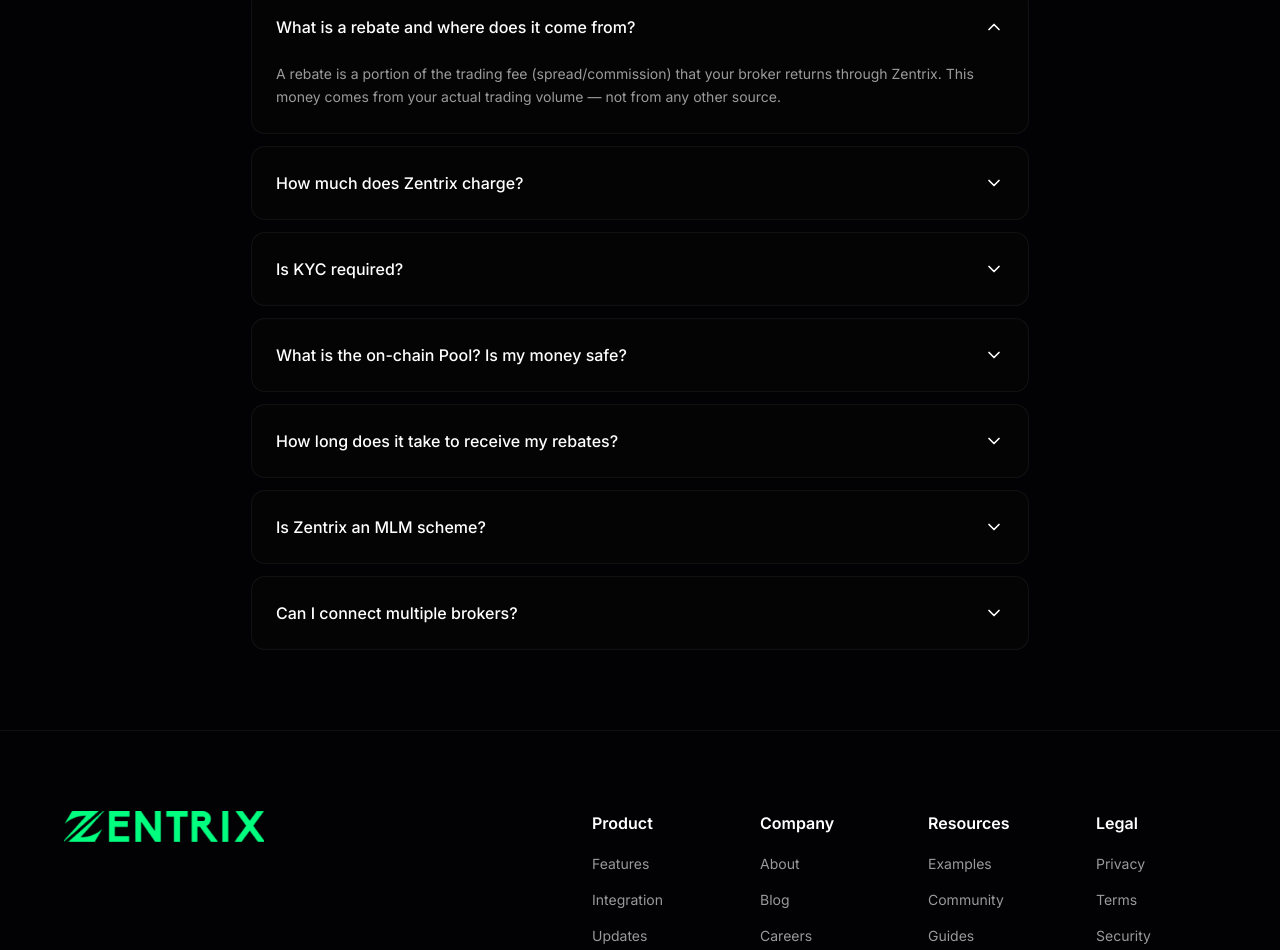
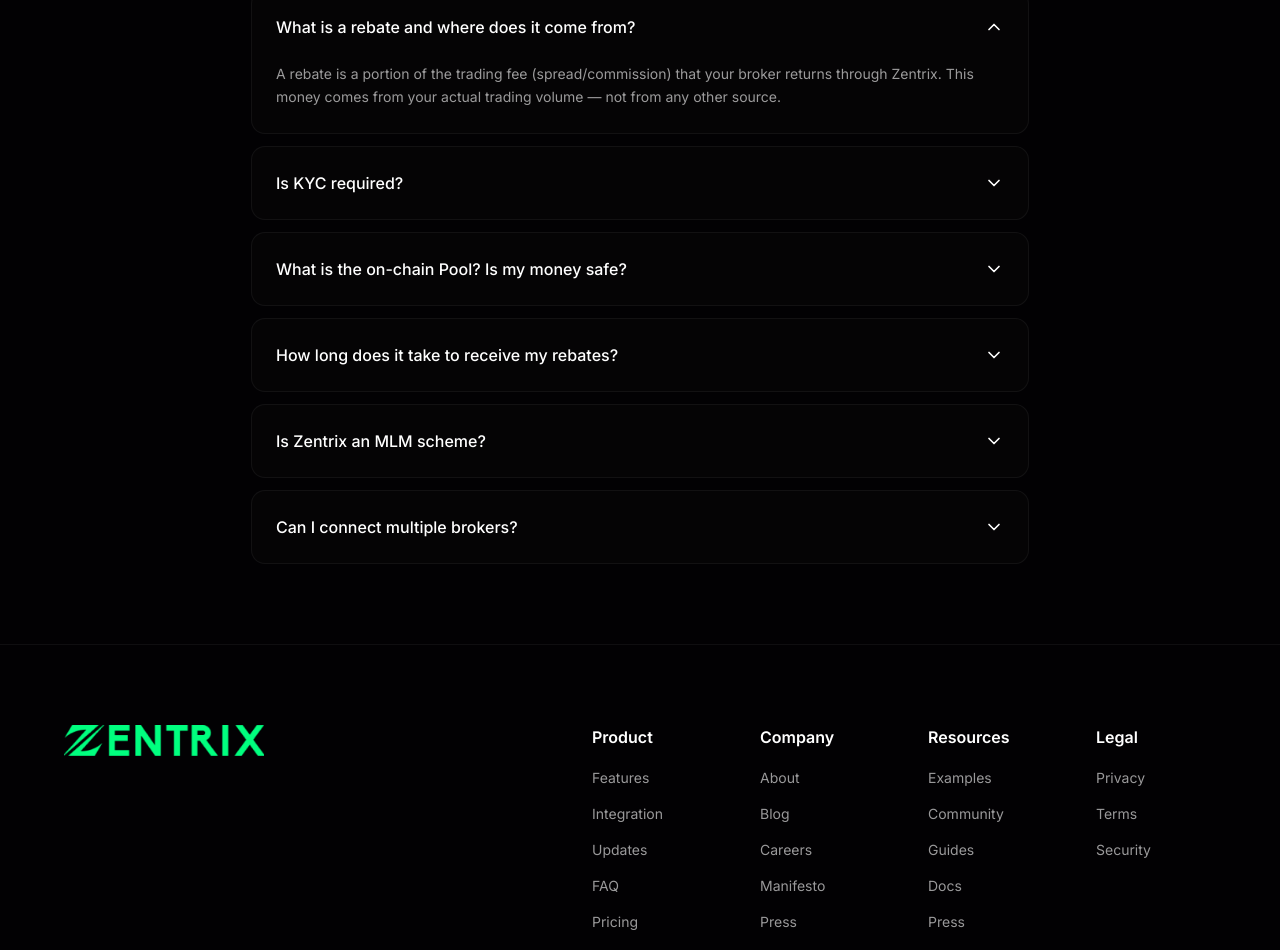
Before and after one commit to le-dat/zentrix-landingpage, a Next.js app: page / in a window 1280 px wide. Shown: the part 5963-6913 px from the top of the page. Built offline with nearby package versions, Linux system fonts and the light colour scheme.

Commit message:
feat(landing): trim FAQ section
Made-with: Cursor

```diff
--- a/components/landing/FAQSection.tsx
+++ b/components/landing/FAQSection.tsx
@@ -8,10 +8,6 @@ const faqs = [
   {
     title: "What is a rebate and where does it come from?",
     body: "A rebate is a portion of the trading fee (spread/commission) that your broker returns through Zentrix. This money comes from your actual trading volume — not from any other source.",
-  },
-  {
-    title: "How much does Zentrix charge?",
-    body: "Zentrix charges a platform fee of $0.50–$1.00 per lot traded (varies by broker and asset) and a fixed withdrawal fee of $0.50 per claim. There are no other hidden fees.",
   },
   {
     title: "Is KYC required?",
```
